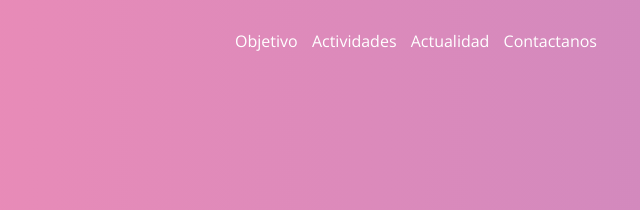
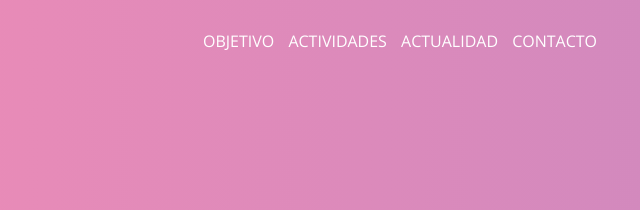
Before and after one commit to jarcvon0663/inteligenciaemocional, a plain HTML site: page index.html in a window 1280 px wide. Shown: the top 210 px of the page, 623-1263 px from the left. Drawn offline with nearby package versions, Linux system fonts and the light colour scheme.

Commit message:
Update index.html
menú nav

```diff
--- a/index.html
+++ b/index.html
@@ -19,10 +19,10 @@
     <body>
         <header>
             <nav>
-                <a href="#1">Objetivo</a>
-                <a href="#2">Actividades</a>
-                <a href="#3">Actualidad</a>
-                <a href="#4">Contactanos</a>
+                <a href="#1">OBJETIVO</a>
+                <a href="#2">ACTIVIDADES</a>
+                <a href="#3">ACTUALIDAD</a>
+                <a href="#4">CONTACTO</a>
             </nav>
             <section class="textos-header">
                 <h1>Inteligencia Emocional</h1>
```
